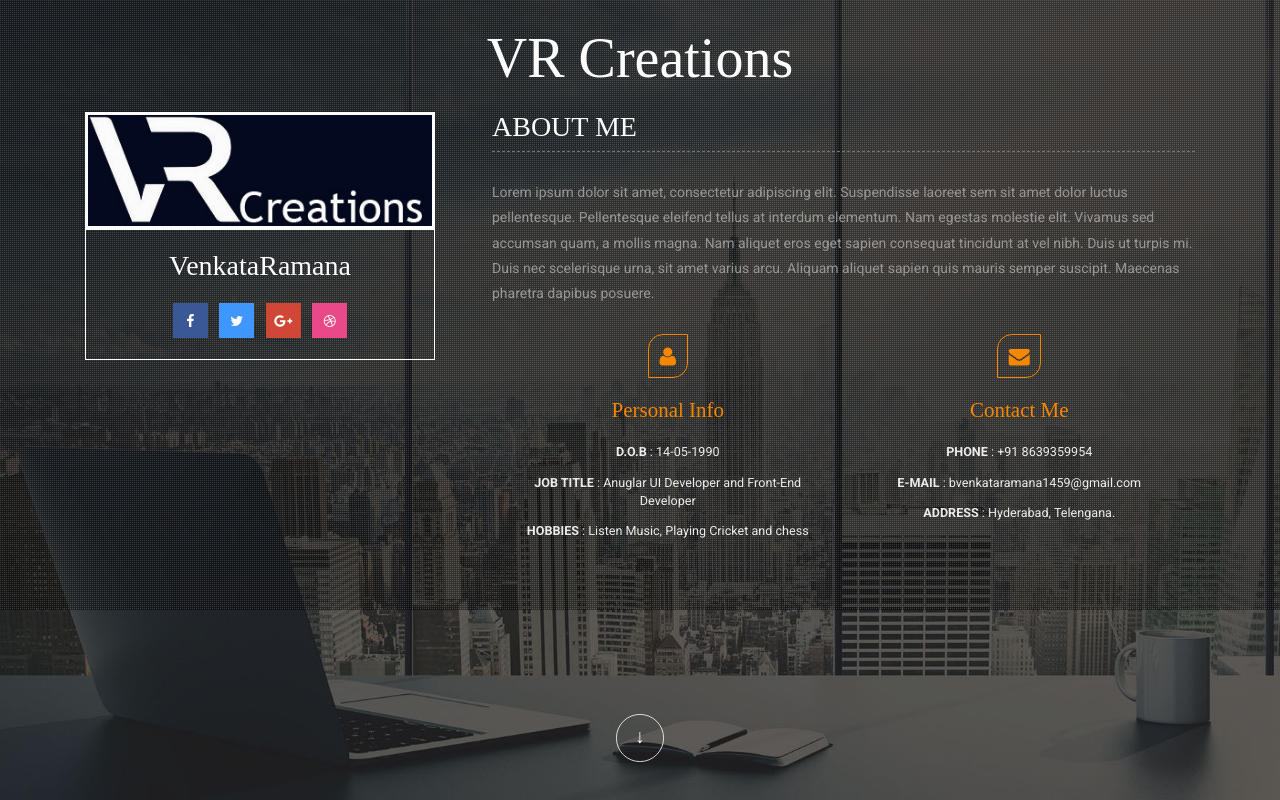
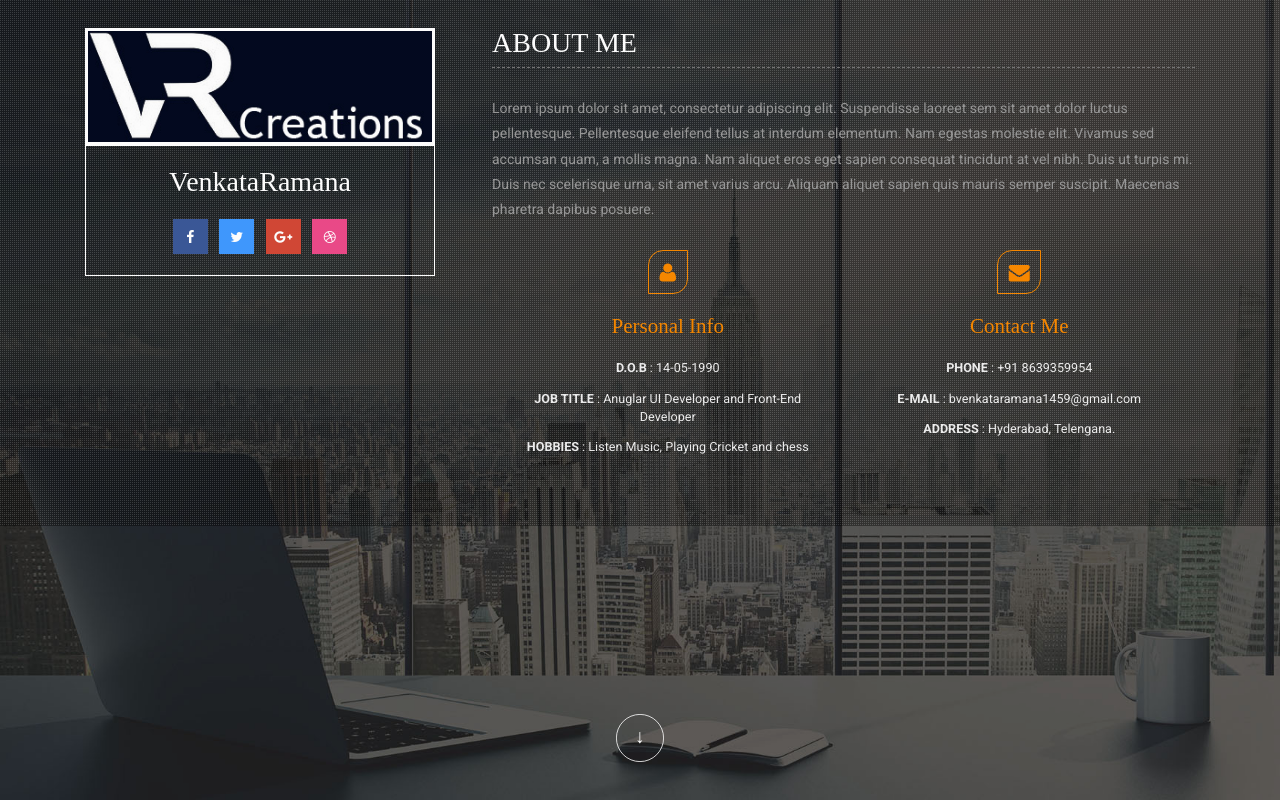
Before and after one commit to bvenkataramana1233/vrcreation1233.github.io, a plain HTML site: page index.html in a window 1280 px wide. Drawn offline with Linux system fonts and the light colour scheme; grey boxes are pictures that could not be loaded; a web font is replaced by a local one.

Commit message:
Update index.html

```diff
--- a/index.html
+++ b/index.html
@@ -32,7 +32,7 @@
 				<!-- banner -->
 				<div class="banner">
 					<div class="banner-lsinfo">
-						<h2>VR Creations</h2>
+<!-- 						<h2>VR Creations</h2> -->
 						<div class="container">
 							<div class="col-md-4 header-left">
 								<img src="images/venkat.jpg" alt=""/>
```
